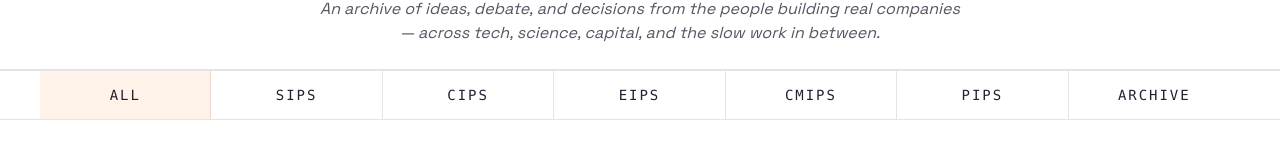
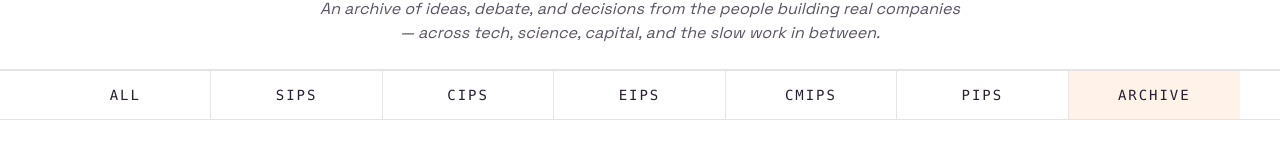
Before and after one commit to SiddharthManjul/Proposals, a Next.js app: page /archive in a window 1280 px wide. Shown: the part 153-321 px from the top of the page. Built offline with nearby package versions, Linux system fonts and the light colour scheme; no server answers; the database is empty; a web font is replaced by a local one.

Commit message:
archive page

```diff
--- a/src/app/archive/page.tsx
+++ b/src/app/archive/page.tsx
@@ -15,7 +15,7 @@ export default async function ArchivePage() {
   return (
     <>
       <Masthead />
-      <CategoryNav />
+      <CategoryNav active="ARCHIVE" />
       <main className="mx-auto max-w-[1440px] px-4 sm:px-6 lg:px-10 pt-8 sm:pt-12 pb-12 sm:pb-16">
         <header className="pb-8 sm:pb-10 border-b border-rule">
           <div className="kicker mb-3">The archive</div>
```
